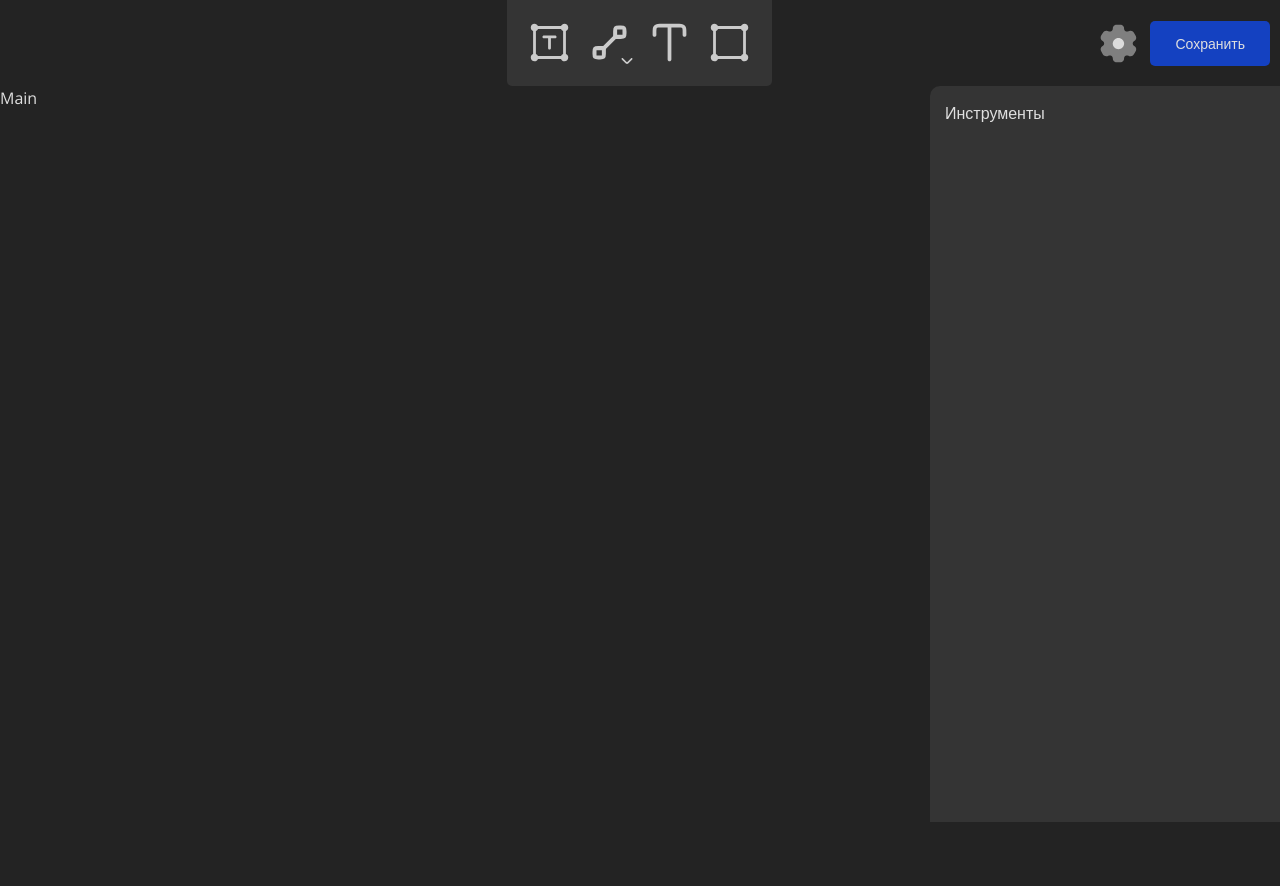
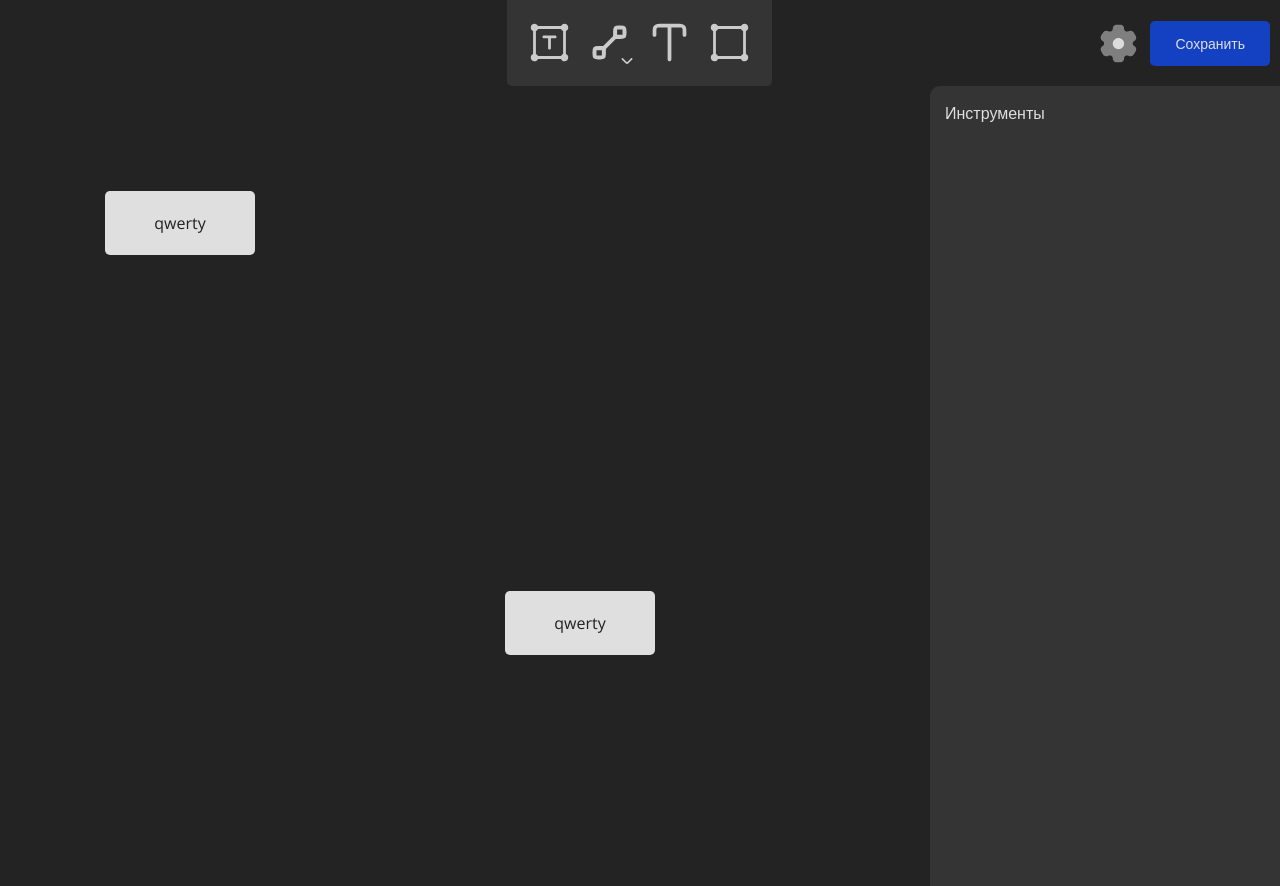
Before and after one commit to moldvaer23/My-Tree, a React (Vite) app: page / in a window 1280 px wide. Before the commit the page ends 822 px from the top, so only its background shows below. Built offline with nearby package versions, Linux system fonts and the light colour scheme.

Commit message:
feat: добавляет компонент Canvas и фичу с перемещением блока с текстом

```diff
--- a/src/components/logic/block-text/index.tsx
+++ b/src/components/logic/block-text/index.tsx
@@ -1,6 +1,7 @@
-import { FC, MouseEvent, useState } from 'react'
-import { BlockTextUI } from '@components/ui/block-text'
+import { FC, MouseEvent, useEffect, useRef, useState } from 'react'
 import { TActiveGatewayState } from '@utils/ui-kit-types'
+import { clsx } from 'clsx'
+import style from './styles.module.scss'
 
 type TProps = {
 	bgColor?: string
@@ -8,19 +9,36 @@ type TProps = {
 	onClickBlock: (e: MouseEvent) => void
 	onClickGateway: (e: MouseEvent) => void
 	title: string
+	blockPosition: {
+		x: number
+		y: number
+	}
 }
 
 /* TODO: Придумать как будет пользователь вносить title */
+/* TODO: Убрать ошибку с handleMouseMove */
+/* TODO: Починить баг с быстрым вылетом мышки */
+/* TODO: Починить баг при отдалении поля перемещение работает криво */
+/* TODO: Починить баг блоки могут налетать друг на друга */
 
 export const BlockText: FC<TProps> = ({
 	bgColor,
-	className,
+	className = 'undefined',
 	onClickBlock,
 	onClickGateway,
+	blockPosition,
 	title,
 }) => {
 	const [isHover, setIsHover] = useState<boolean>(false)
 	const [activeGateway, setActiveGateway] = useState<TActiveGatewayState>(null)
+	const [dragging, setDragging] = useState(false)
+	const [position, setPosition] = useState({
+		x: blockPosition.x,
+		y: blockPosition.y,
+	})
+	const [offset, setOffset] = useState({ x: 0, y: 0 })
+
+	const blockRef = useRef<HTMLButtonElement | null>(null)
 
 	const onClickGatewayWrapper = (e: MouseEvent) => {
 		/* Достаем атрибут который хранит в себе позицию шлюза */
@@ -38,16 +56,104 @@ export const BlockText: FC<TProps> = ({
 		}
 	}
 
+	const handleMouseDown = (e: MouseEvent) => {
+		setDragging(true)
+		setOffset({ x: e.clientX - position.x, y: e.clientY - position.y })
+	}
+
+	const handleMouseMove = (e: MouseEvent) => {
+		if (dragging) {
+			setPosition({ x: e.clientX - offset.x, y: e.clientY - offset.y })
+		}
+	}
+
+	const handleMouseUp = () => {
+		setDragging(false)
+	}
+
+	useEffect(() => {
+		const block = blockRef.current
+
+		if (block) {
+			if (dragging) {
+				block.addEventListener('mousemove', handleMouseMove)
+				block.addEventListener('mouseup', handleMouseUp)
+			} else {
+				block.removeEventListener('mousemove', handleMouseMove)
+				block.removeEventListener('mouseup', handleMouseUp)
+			}
+
+			return () => {
+				block.removeEventListener('mousemove', handleMouseMove)
+				block.removeEventListener('mouseup', handleMouseUp)
+			}
+		}
+	}, [dragging])
+
 	return (
-		<BlockTextUI
-			activeGateway={activeGateway}
-			className={className}
-			isHover={isHover}
-			onClickBlock={onClickBlock}
-			onClickGatewayWrapper={onClickGatewayWrapper}
-			setIsHover={setIsHover}
-			title={title}
-			bgColor={bgColor}
-		/>
+		<div
+			className={style.wrapper}
+			onMouseEnter={() => setIsHover(true)}
+			onMouseLeave={() => {
+				if (!activeGateway) setIsHover(false)
+			}}
+			style={{
+				position: 'absolute',
+				top: position.y,
+				left: position.x,
+			}}
+		>
+			<button
+				ref={blockRef}
+				onClick={onClickBlock}
+				onMouseDown={handleMouseDown}
+			>
+				<article
+					className={clsx(
+						{
+							[className]: className !== 'undefined',
+						},
+						style.block_text
+					)}
+					style={{
+						backgroundColor: bgColor,
+					}}
+				>
+					<span className={style.title}>{title}</span>
+				</article>
+			</button>
+			{isHover && (
+				<>
+					<button
+						className={clsx(style.gateway, style.top, {
+							[style.active_gateway]: activeGateway === 'top',
+						})}
+						data-gateway-position='top'
+						onClick={onClickGatewayWrapper}
+					/>
+					<button
+						className={clsx(style.gateway, style.right, {
+							[style.active_gateway]: activeGateway === 'right',
+						})}
+						data-gateway-position='right'
+						onClick={onClickGatewayWrapper}
+					/>
+					<button
+						className={clsx(style.gateway, style.bottom, {
+							[style.active_gateway]: activeGateway === 'bottom',
+						})}
+						data-gateway-position='bottom'
+						onClick={onClickGatewayWrapper}
+					/>
+					<button
+						className={clsx(style.gateway, style.left, {
+							[style.active_gateway]: activeGateway === 'left',
+						})}
+						data-gateway-position='left'
+						onClick={onClickGatewayWrapper}
+					/>
+				</>
+			)}
+		</div>
 	)
 }
--- /dev/null
+++ b/src/components/logic/canvas/index.tsx
@@ -0,0 +1,41 @@
+import React, { useState, useRef, useEffect, FC } from 'react'
+import style from './style.module.scss'
+
+interface TProps {
+	children: React.ReactNode
+}
+
+export const Canvas: FC<TProps> = ({ children }) => {
+	const canvasRef = useRef<HTMLDivElement | null>(null)
+	const [scale, setScale] = useState(1)
+
+	const handleWheel = (e: WheelEvent) => {
+		e.preventDefault()
+		const newScale = Math.min(Math.max(scale + e.deltaY * -0.01, 0.5), 2) // Ограничение масштаба
+		setScale(newScale)
+	}
+
+	useEffect(() => {
+		const canvas = canvasRef.current
+		if (canvas) {
+			canvas.addEventListener('wheel', handleWheel)
+
+			return () => {
+				canvas.removeEventListener('wheel', handleWheel)
+			}
+		}
+	}, [scale])
+
+	return (
+		<div ref={canvasRef} className={style.canvas}>
+			<div
+				style={{
+					transform: `scale(${1 / scale})`, // Обратное масштабирование для вложенных элементов
+					transformOrigin: '0 0',
+				}}
+			>
+				{children}
+			</div>
+		</div>
+	)
+}
--- /dev/null
+++ b/src/components/logic/canvas/style.module.scss
@@ -0,0 +1,6 @@
+.canvas {
+	position: relative;
+	width: 100%;
+	height: 100%;
+	overflow: hidden;
+}
--- a/src/components/ui/block-text/index.tsx
+++ /dev/null
@@ -1,82 +0,0 @@
-import { FC, MouseEvent } from 'react'
-import style from './styles.module.scss'
-import { TActiveGatewayState } from '@utils/ui-kit-types'
-import { clsx } from 'clsx'
-
-type TProps = {
-	bgColor?: string
-	className?: string
-	onClickBlock: (e: MouseEvent) => void
-	onClickGatewayWrapper: (e: MouseEvent) => void
-	title: string
-	activeGateway: TActiveGatewayState
-	setIsHover: (T: boolean) => void
-	isHover: boolean
-}
-
-export const BlockTextUI: FC<TProps> = ({
-	onClickBlock,
-	onClickGatewayWrapper,
-	title,
-	className = 'undefined',
-	bgColor,
-	activeGateway,
-	setIsHover,
-	isHover,
-}) => (
-	<div
-		className={style.wrapper}
-		onMouseEnter={() => setIsHover(true)}
-		onMouseLeave={() => {
-			if (!activeGateway) setIsHover(false)
-		}}
-	>
-		<button onClick={onClickBlock}>
-			<article
-				className={clsx(
-					{
-						[className]: className !== 'undefined',
-					},
-					style.block_text
-				)}
-				style={{
-					backgroundColor: bgColor,
-				}}
-			>
-				<span className={style.title}>{title}</span>
-			</article>
-		</button>
-		{isHover && (
-			<>
-				<button
-					className={clsx(style.gateway, style.top, {
-						[style.active_gateway]: activeGateway === 'top',
-					})}
-					data-gateway-position='top'
-					onClick={onClickGatewayWrapper}
-				/>
-				<button
-					className={clsx(style.gateway, style.right, {
-						[style.active_gateway]: activeGateway === 'right',
-					})}
-					data-gateway-position='right'
-					onClick={onClickGatewayWrapper}
-				/>
-				<button
-					className={clsx(style.gateway, style.bottom, {
-						[style.active_gateway]: activeGateway === 'bottom',
-					})}
-					data-gateway-position='bottom'
-					onClick={onClickGatewayWrapper}
-				/>
-				<button
-					className={clsx(style.gateway, style.left, {
-						[style.active_gateway]: activeGateway === 'left',
-					})}
-					data-gateway-position='left'
-					onClick={onClickGatewayWrapper}
-				/>
-			</>
-		)}
-	</div>
-)
--- a/src/pages/ui/main/index.tsx
+++ b/src/pages/ui/main/index.tsx
@@ -2,13 +2,33 @@ import { AsideTools } from '@components/logic/aside-tools'
 import { Header } from '@components/logic/header'
 import { FC } from 'react'
 import style from './style.module.scss'
-import { WorkSpace } from '@components/logic/work-space'
+import { Canvas } from '@components/logic/canvas'
+import { BlockText } from '@components/logic/block-text'
 
 export const MainPageUI: FC = () => (
 	<div className={style.page}>
 		<Header />
 		<main className={style.main}>
-			<WorkSpace />
+			<Canvas>
+				<BlockText
+					onClickBlock={(e) => console.log(e)}
+					onClickGateway={(e) => console.log(e)}
+					title='qwerty'
+					blockPosition={{
+						x: 100,
+						y: 100,
+					}}
+				/>
+				<BlockText
+					onClickBlock={(e) => console.log(e)}
+					onClickGateway={(e) => console.log(e)}
+					title='qwerty'
+					blockPosition={{
+						x: 500,
+						y: 500,
+					}}
+				/>
+			</Canvas>
 			<AsideTools />
 		</main>
 	</div>
--- a/src/pages/ui/main/style.module.scss
+++ b/src/pages/ui/main/style.module.scss
@@ -9,5 +9,5 @@
 .main {
 	display: grid;
 	grid-template-columns: 1fr 350px;
-	height: 92%;
+	height: 100%;
 }
```
Also changed, not shown: src/components/logic/block-text/styles.module.scss (renamed from src/components/ui/block-text/styles.module.scss).
